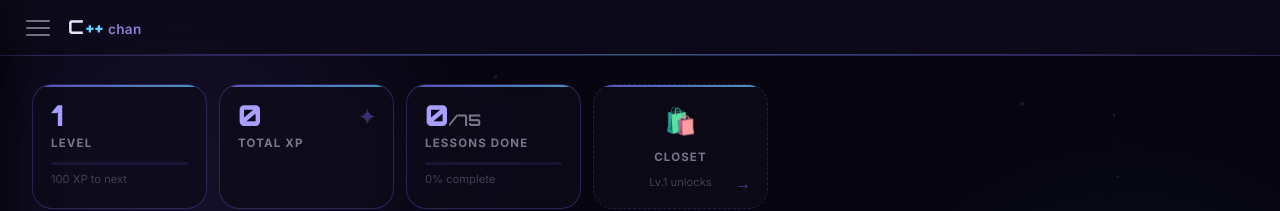
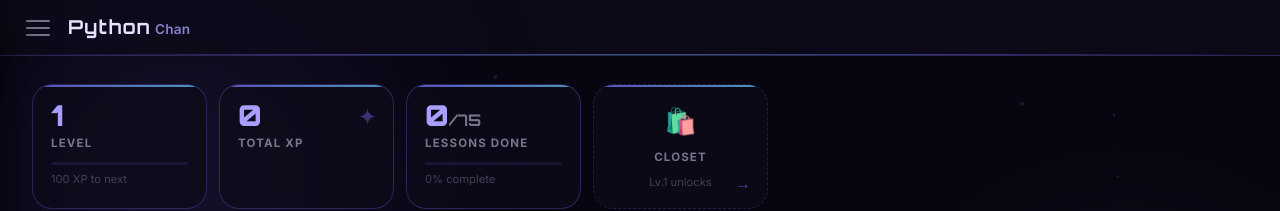
Before and after one commit to Omega-Mu-Gamma-Studio/Python-Chan, a React (Vite) app: page / in a window 1280 px wide. Shown: the top 211 px of the page. Built offline with nearby package versions, Linux system fonts and the light colour scheme.

Commit message:
Changed Branding in Home Page

```diff
--- a/src/components/layout/AppLayout.jsx
+++ b/src/components/layout/AppLayout.jsx
@@ -43,9 +43,8 @@ const AppLayout = () => {
           <span /><span /><span />
         </button>
         <span className="topbar-title">
-          <span className="topbar-title-main">C</span>
-          <span className="topbar-title-plus">++</span>
-          <span className="topbar-title-accent">chan</span>
+          <span className="topbar-title-main">Python</span>
+          <span className="topbar-title-accent">Chan</span>
         </span>
         <div className="topbar-spacer" />
       </header>
```
